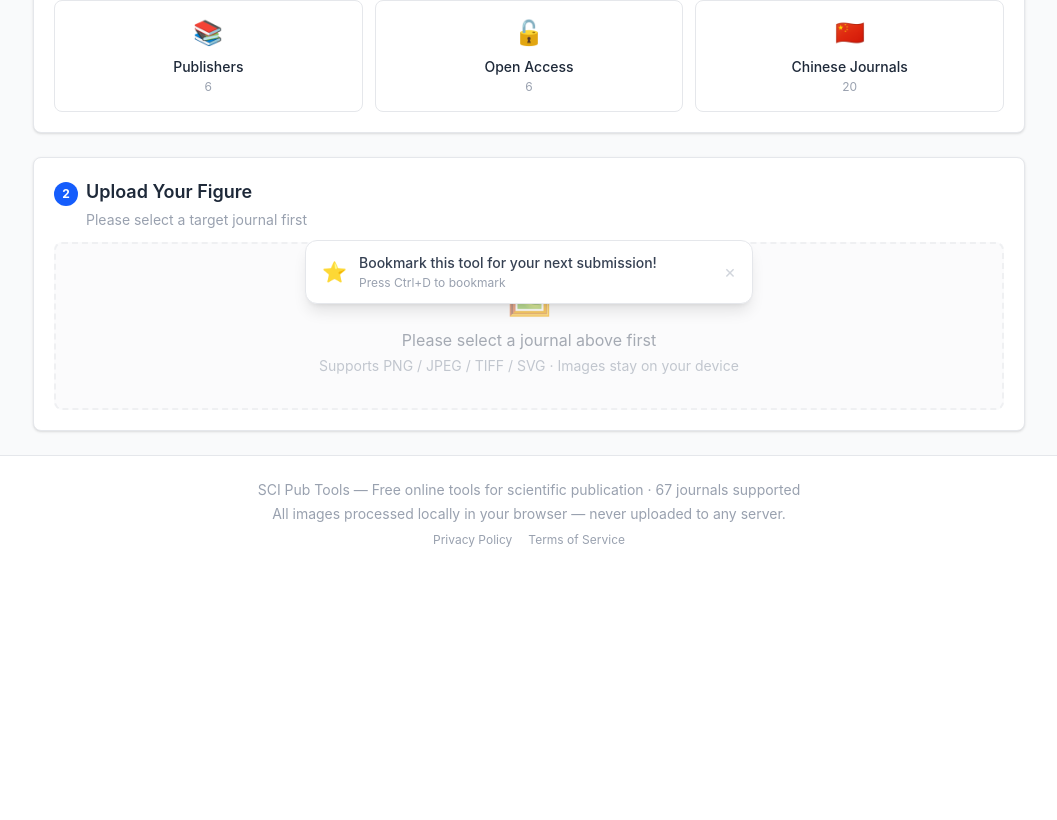
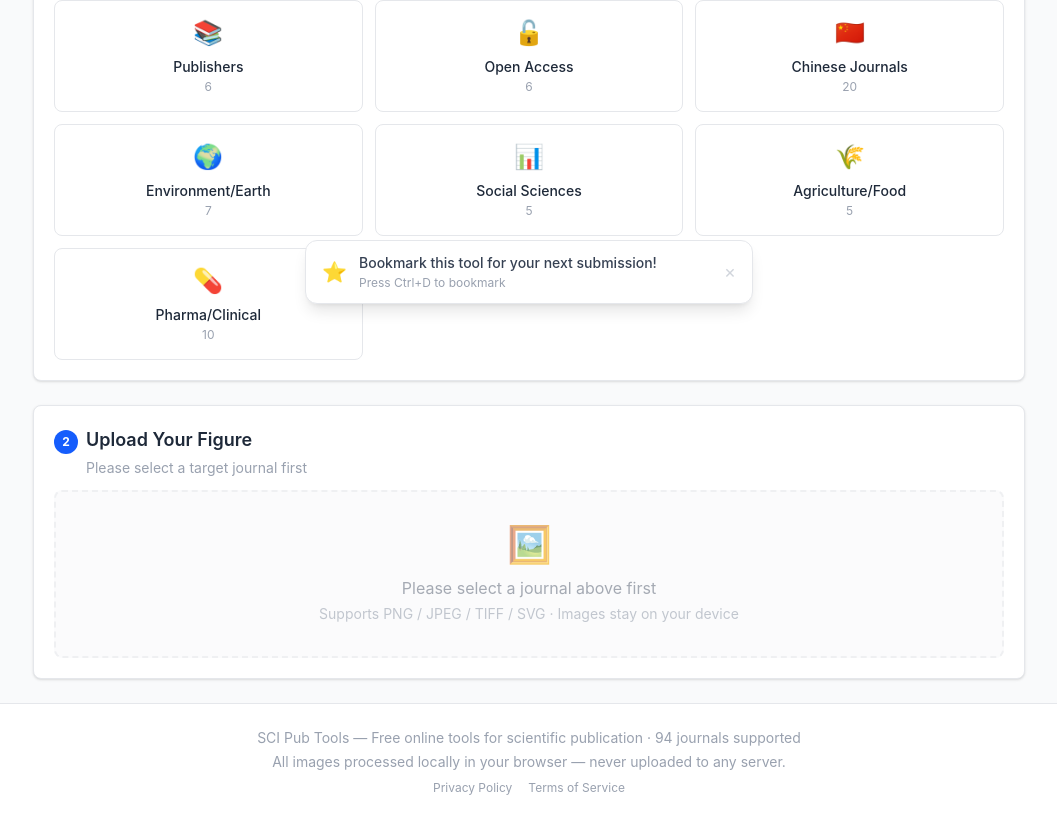
Before and after one commit to biquan678/sci-figure-tool, a React (Vite) app: page /figure-checker in a window 1280 px wide. Shown: the part 480-1300 px from the top of the page, without its empty margins (111-1168 px from the left). Before the commit the page ends 1052 px from the top, so only its background shows below. Built offline with nearby package versions, Linux system fonts and the light colour scheme.

Commit message:
新增30+热门期刊(环境/地球/社科/农业/药学/临床) 总计90+期刊

```diff
--- a/src/data/journals.ts
+++ b/src/data/journals.ts
@@ -99,6 +99,41 @@
   { name: "Nano Research", category: "国内期刊", format: ["TIFF","EPS","PDF"], minDPI: 300, maxDPI: 600, colorMode: "RGB", singleColumnWidth: 84, doubleColumnWidth: 174, maxHeight: 234, maxFileSize: "10MB", fontFamily: "Arial", minFontSize: 6, notes: "清华大学主办，Springer出版" },
   { name: "Journal of Energy Chemistry", category: "国内期刊", format: ["TIFF","EPS","PDF","JPEG"], minDPI: 300, maxDPI: 600, colorMode: "RGB", singleColumnWidth: 90, doubleColumnWidth: 190, maxHeight: 240, maxFileSize: "10MB", fontFamily: "Arial", minFontSize: 6, notes: "中科院大连化物所主办，Elsevier出版" },
   { name: "Acta Pharmaceutica Sinica B", category: "国内期刊", format: ["TIFF","EPS","PDF","JPEG"], minDPI: 300, maxDPI: 600, colorMode: "RGB", singleColumnWidth: 90, doubleColumnWidth: 190, maxHeight: 240, maxFileSize: "10MB", fontFamily: "Arial", minFontSize: 6, notes: "中国药学会主办，Elsevier出版" },
+
+  // ===== 环境/地球科学 =====
+  { name: "Environmental Science & Technology", category: "环境/地球", format: ["TIFF","EPS","PDF"], minDPI: 300, maxDPI: 600, colorMode: "RGB", singleColumnWidth: 84, doubleColumnWidth: 174, maxHeight: 234, maxFileSize: "10MB", fontFamily: "Arial, Helvetica", minFontSize: 6, notes: "ACS旗下环境科学顶刊，TOC图要求8.47cm×4.76cm" },
+  { name: "Water Research", category: "环境/地球", format: ["TIFF","EPS","PDF","JPEG"], minDPI: 300, maxDPI: 600, colorMode: "RGB", singleColumnWidth: 90, doubleColumnWidth: 190, maxHeight: 240, maxFileSize: "10MB", fontFamily: "Arial", minFontSize: 6, notes: "Elsevier出版，水环境领域顶刊" },
+  { name: "Nature Geoscience", category: "环境/地球", format: ["TIFF","EPS","PDF"], minDPI: 300, maxDPI: 600, colorMode: "RGB", singleColumnWidth: 89, doubleColumnWidth: 183, maxHeight: 247, maxFileSize: "10MB", fontFamily: "Helvetica, Arial", minFontSize: 5, notes: "同Nature标准" },
+  { name: "Nature Climate Change", category: "环境/地球", format: ["TIFF","EPS","PDF"], minDPI: 300, maxDPI: 600, colorMode: "RGB", singleColumnWidth: 89, doubleColumnWidth: 183, maxHeight: 247, maxFileSize: "10MB", fontFamily: "Helvetica, Arial", minFontSize: 5, notes: "同Nature标准" },
+  { name: "Global Change Biology", category: "环境/地球", format: ["TIFF","EPS","PDF"], minDPI: 300, maxDPI: 600, colorMode: "RGB", singleColumnWidth: 84, doubleColumnWidth: 174, maxHeight: 234, maxFileSize: "10MB", fontFamily: "Arial", minFontSize: 6, notes: "Wiley出版" },
+  { name: "Geology", category: "环境/地球", format: ["TIFF","EPS","PDF","PNG"], minDPI: 300, maxDPI: 600, colorMode: "RGB", singleColumnWidth: 85, doubleColumnWidth: 174, maxHeight: 230, maxFileSize: "10MB", fontFamily: "Arial, Helvetica", minFontSize: 6, notes: "GSA出版，地质学顶刊" },
+  { name: "Environmental Health Perspectives", category: "环境/地球", format: ["TIFF","EPS","PDF"], minDPI: 300, maxDPI: 600, colorMode: "RGB", singleColumnWidth: 84, doubleColumnWidth: 174, maxHeight: 230, maxFileSize: "10MB", fontFamily: "Arial", minFontSize: 6, notes: "NIEHS出版，环境健康顶刊" },
+
+  // ===== 心理学/社会科学 =====
+  { name: "Psychological Science", category: "社会科学", format: ["TIFF","EPS","PDF"], minDPI: 300, maxDPI: 600, colorMode: "RGB", singleColumnWidth: 84, doubleColumnWidth: 174, maxHeight: 230, maxFileSize: "10MB", fontFamily: "Arial", minFontSize: 8, notes: "SAGE出版，APS旗舰刊" },
+  { name: "Nature Human Behaviour", category: "社会科学", format: ["TIFF","EPS","PDF"], minDPI: 300, maxDPI: 600, colorMode: "RGB", singleColumnWidth: 89, doubleColumnWidth: 183, maxHeight: 247, maxFileSize: "10MB", fontFamily: "Helvetica, Arial", minFontSize: 5, notes: "同Nature标准" },
+  { name: "American Economic Review", category: "社会科学", format: ["TIFF","EPS","PDF","PNG"], minDPI: 300, maxDPI: 600, colorMode: "RGB", singleColumnWidth: 84, doubleColumnWidth: 174, maxHeight: 230, maxFileSize: "10MB", fontFamily: "Times New Roman, Arial", minFontSize: 8, notes: "AEA出版，经济学五大顶刊之一" },
+  { name: "Econometrica", category: "社会科学", format: ["EPS","PDF","TIFF"], minDPI: 300, maxDPI: 600, colorMode: "RGB", singleColumnWidth: 84, doubleColumnWidth: 174, maxHeight: 230, maxFileSize: "10MB", fontFamily: "Times New Roman", minFontSize: 8, notes: "Wiley出版，计量经济学顶刊" },
+  { name: "American Sociological Review", category: "社会科学", format: ["TIFF","EPS","PDF"], minDPI: 300, maxDPI: 600, colorMode: "RGB", singleColumnWidth: 84, doubleColumnWidth: 174, maxHeight: 230, maxFileSize: "10MB", fontFamily: "Times New Roman, Arial", minFontSize: 8, notes: "SAGE出版，社会学顶刊" },
+
+  // ===== 农业/食品 =====
+  { name: "Nature Food", category: "农业/食品", format: ["TIFF","EPS","PDF"], minDPI: 300, maxDPI: 600, colorMode: "RGB", singleColumnWidth: 89, doubleColumnWidth: 183, maxHeight: 247, maxFileSize: "10MB", fontFamily: "Helvetica, Arial", minFontSize: 5, notes: "同Nature标准" },
+  { name: "Food Chemistry", category: "农业/食品", format: ["TIFF","EPS","PDF","JPEG"], minDPI: 300, maxDPI: 600, colorMode: "RGB", singleColumnWidth: 90, doubleColumnWidth: 190, maxHeight: 240, maxFileSize: "10MB", fontFamily: "Arial", minFontSize: 6, notes: "Elsevier出版，食品化学顶刊" },
+  { name: "Journal of Agricultural and Food Chemistry", category: "农业/食品", format: ["TIFF","EPS","PDF"], minDPI: 300, maxDPI: 600, colorMode: "RGB", singleColumnWidth: 84, doubleColumnWidth: 174, maxHeight: 234, maxFileSize: "10MB", fontFamily: "Arial, Helvetica", minFontSize: 6, notes: "ACS旗下农业食品顶刊" },
+  { name: "Plant Cell", category: "农业/食品", format: ["TIFF","EPS","PDF"], minDPI: 300, maxDPI: 600, colorMode: "RGB", singleColumnWidth: 84, doubleColumnWidth: 174, maxHeight: 230, maxFileSize: "10MB", fontFamily: "Arial", minFontSize: 6, notes: "Oxford出版，植物学顶刊" },
+  { name: "Nature Plants", category: "农业/食品", format: ["TIFF","EPS","PDF"], minDPI: 300, maxDPI: 600, colorMode: "RGB", singleColumnWidth: 89, doubleColumnWidth: 183, maxHeight: 247, maxFileSize: "10MB", fontFamily: "Helvetica, Arial", minFontSize: 5, notes: "同Nature标准" },
+
+  // ===== 药学/临床 =====
+  { name: "Journal of Medicinal Chemistry", category: "药学/临床", format: ["TIFF","EPS","PDF"], minDPI: 300, maxDPI: 600, colorMode: "RGB", singleColumnWidth: 84, doubleColumnWidth: 174, maxHeight: 234, maxFileSize: "10MB", fontFamily: "Arial, Helvetica", minFontSize: 6, notes: "ACS旗下药物化学顶刊" },
+  { name: "Clinical Cancer Research", category: "药学/临床", format: ["TIFF","EPS","PDF"], minDPI: 300, maxDPI: 600, colorMode: "RGB", singleColumnWidth: 86, doubleColumnWidth: 178, maxHeight: 235, maxFileSize: "10MB", fontFamily: "Arial", minFontSize: 6, notes: "AACR出版，临床肿瘤顶刊" },
+  { name: "European Heart Journal", category: "药学/临床", format: ["TIFF","EPS","PDF"], minDPI: 300, maxDPI: 600, colorMode: "RGB", singleColumnWidth: 84, doubleColumnWidth: 174, maxHeight: 234, maxFileSize: "10MB", fontFamily: "Arial", minFontSize: 6, notes: "Oxford出版，ESC旗舰刊" },
+  { name: "Gut", category: "药学/临床", format: ["TIFF","EPS","PDF"], minDPI: 300, maxDPI: 600, colorMode: "RGB", singleColumnWidth: 84, doubleColumnWidth: 174, maxHeight: 230, maxFileSize: "5MB", fontFamily: "Arial", minFontSize: 6, notes: "BMJ出版，消化内科顶刊" },
+  { name: "Diabetes Care", category: "药学/临床", format: ["TIFF","EPS","PDF"], minDPI: 300, maxDPI: 600, colorMode: "RGB", singleColumnWidth: 84, doubleColumnWidth: 174, maxHeight: 230, maxFileSize: "10MB", fontFamily: "Arial", minFontSize: 6, notes: "ADA出版，糖尿病临床顶刊" },
+  { name: "Blood", category: "药学/临床", format: ["TIFF","EPS","PDF","PNG"], minDPI: 300, maxDPI: 600, colorMode: "RGB", singleColumnWidth: 86, doubleColumnWidth: 178, maxHeight: 235, maxFileSize: "10MB", fontFamily: "Arial", minFontSize: 6, notes: "ASH出版，血液学顶刊" },
+  { name: "Journal of Clinical Investigation", category: "药学/临床", format: ["TIFF","EPS","PDF"], minDPI: 300, maxDPI: 600, colorMode: "RGB", singleColumnWidth: 86, doubleColumnWidth: 178, maxHeight: 235, maxFileSize: "10MB", fontFamily: "Arial, Helvetica", minFontSize: 6, notes: "ASCI出版，临床研究顶刊" },
+  { name: "Immunity", category: "药学/临床", format: ["PDF","EPS","TIFF"], minDPI: 300, maxDPI: 600, colorMode: "RGB", singleColumnWidth: 85, doubleColumnWidth: 178, maxHeight: 230, maxFileSize: "25MB", fontFamily: "Arial, Helvetica", minFontSize: 6, notes: "Cell Press旗下免疫学顶刊" },
+  { name: "Cancer Cell", category: "药学/临床", format: ["PDF","EPS","TIFF"], minDPI: 300, maxDPI: 600, colorMode: "RGB", singleColumnWidth: 85, doubleColumnWidth: 178, maxHeight: 230, maxFileSize: "25MB", fontFamily: "Arial, Helvetica", minFontSize: 6, notes: "Cell Press旗下肿瘤学顶刊" },
+  { name: "Neuron", category: "药学/临床", format: ["PDF","EPS","TIFF"], minDPI: 300, maxDPI: 600, colorMode: "RGB", singleColumnWidth: 85, doubleColumnWidth: 178, maxHeight: 230, maxFileSize: "25MB", fontFamily: "Arial, Helvetica", minFontSize: 6, notes: "Cell Press旗下神经科学顶刊" },
 ];
 
 export const categories = [...new Set(journals.map(j => j.category))];
--- a/src/i18n/index.ts
+++ b/src/i18n/index.ts
@@ -52,7 +52,7 @@
       },
       footer: { desc: 'Free online tools for scientific publication', privacy: 'All images processed locally in your browser — never uploaded to any server.' },
       bookmark: { title: 'Bookmark this tool for your next submission!', desktop: 'Press {{shortcut}} to bookmark', mobile: 'Tap Share → Add to Home Screen' },
-      categories: { '综合顶刊': 'Top Journals', '医学': 'Medicine', '生物': 'Biology', '化学': 'Chemistry', '材料/物理': 'Materials/Physics', '工程/计算机': 'Engineering/CS', '出版商通用': 'Publishers', '开放获取': 'Open Access', '国内期刊': 'Chinese Journals' },
+      categories: { '综合顶刊': 'Top Journals', '医学': 'Medicine', '生物': 'Biology', '化学': 'Chemistry', '材料/物理': 'Materials/Physics', '工程/计算机': 'Engineering/CS', '出版商通用': 'Publishers', '开放获取': 'Open Access', '国内期刊': 'Chinese Journals', '环境/地球': 'Environment/Earth', '社会科学': 'Social Sciences', '农业/食品': 'Agriculture/Food', '药学/临床': 'Pharma/Clinical' },
     }
   },
   zh: {
@@ -105,7 +105,7 @@
       },
       footer: { desc: '免费在线科研发表工具', privacy: '所有图片在浏览器本地处理，不上传服务器，保护您的数据隐私。' },
       bookmark: { title: '收藏本站，下次投稿随时用！', desktop: '按 {{shortcut}} 即可收藏', mobile: '点击分享 → 添加到主屏幕' },
-      categories: { '综合顶刊': '综合顶刊', '医学': '医学', '生物': '生物', '化学': '化学', '材料/物理': '材料/物理', '工程/计算机': '工程/计算机', '出版商通用': '出版商通用', '开放获取': '开放获取', '国内期刊': '国内期刊' },
+      categories: { '综合顶刊': '综合顶刊', '医学': '医学', '生物': '生物', '化学': '化学', '材料/物理': '材料/物理', '工程/计算机': '工程/计算机', '出版商通用': '出版商通用', '开放获取': '开放获取', '国内期刊': '国内期刊', '环境/地球': '环境/地球', '社会科学': '社会科学', '农业/食品': '农业/食品', '药学/临床': '药学/临床' },
     }
   },
   ja: {
@@ -158,7 +158,7 @@
       },
       footer: { desc: '科学論文投稿のための無料ツール', privacy: 'すべての画像はブラウザ上で処理されます。' },
       bookmark: { title: 'ブックマークして次の投稿に備えましょう！', desktop: '{{shortcut}} でブックマーク', mobile: '共有 → ホーム画面に追加' },
-      categories: { '综合顶刊': 'トップジャーナル', '医学': '医学', '生物': '生物学', '化学': '化学', '材料/物理': '材料/物理', '工程/计算机': '工学/CS', '出版商通用': '出版社共通', '开放获取': 'オープンアクセス', '国内期刊': '中国ジャーナル' },
+      categories: { '综合顶刊': 'トップジャーナル', '医学': '医学', '生物': '生物学', '化学': '化学', '材料/物理': '材料/物理', '工程/计算机': '工学/CS', '出版商通用': '出版社共通', '开放获取': 'オープンアクセス', '国内期刊': '中国ジャーナル', '环境/地球': '環境/地球', '社会科学': '社会科学', '农业/食品': '農業/食品', '药学/临床': '薬学/臨床' },
     }
   }
 };
--- a/src/pages/FigureChecker.tsx
+++ b/src/pages/FigureChecker.tsx
@@ -51,7 +51,7 @@
   };
 
   const passCount = checkResults.filter(r => r.pass).length;
-  const catIcons: Record<string, string> = { '综合顶刊': '🏆', '医学': '🏥', '生物': '🧬', '化学': '⚗️', '材料/物理': '🔬', '工程/计算机': '💻', '出版商通用': '📚', '开放获取': '🔓', '国内期刊': '🇨🇳' };
+  const catIcons: Record<string, string> = { '综合顶刊': '🏆', '医学': '🏥', '生物': '🧬', '化学': '⚗️', '材料/物理': '🔬', '工程/计算机': '💻', '出版商通用': '📚', '开放获取': '🔓', '国内期刊': '🇨🇳', '环境/地球': '🌍', '社会科学': '📊', '农业/食品': '🌾', '药学/临床': '💊' };
 
   return (
     <div className="max-w-5xl mx-auto px-4 py-6 space-y-6">
```
